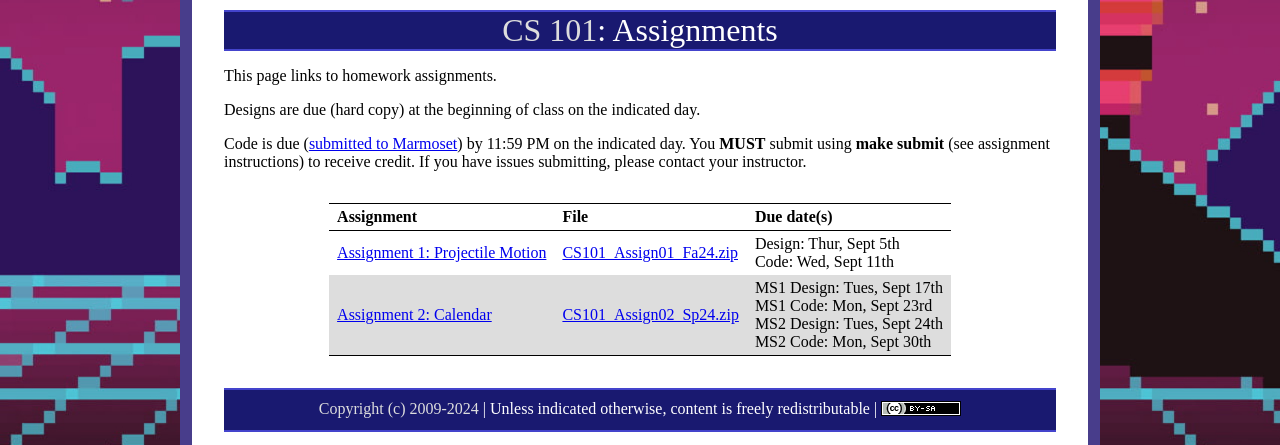
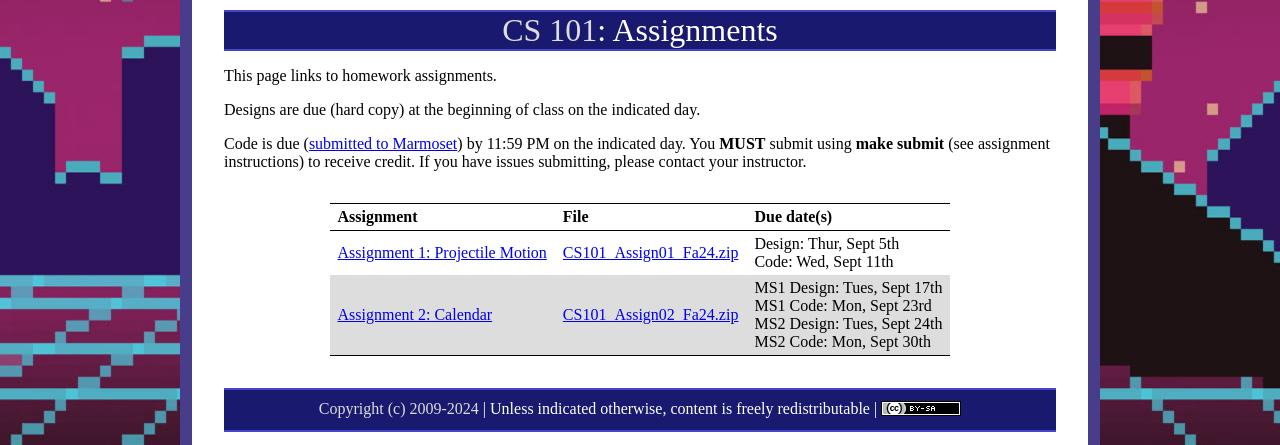
Before and after one commit to ycpcs/cs101-fall2024, a Jekyll site: the page built from assign/index.md, in a window 1280 px wide. Shown: the top 445 px of the page. Built offline with Jekyll 4.4.1, drawn with Linux system fonts in a browser that asks for light colours.

Commit message:
update index
update index

```diff
--- a/assign/index.md
+++ b/assign/index.md
@@ -12,7 +12,7 @@ Code is due (<a href="../submitting.html">submitted to Marmoset</a>) by 11:59 PM
 Assignment | File | Due date(s)
 ---------- | ---- | -----------
 [Assignment 1: Projectile Motion](assign01.html) | [CS101\_Assign01\_Fa24.zip](CS101_Assign01_Fa24.zip) | Design: Thur, Sept 5th<br>Code: Wed, Sept 11th
-[Assignment 2: Calendar](assign02.html) | [CS101\_Assign02\_Sp24.zip](CS101_Assign02_Sp24.zip) | MS1 Design: Tues, Sept 17th<br>MS1 Code: Mon, Sept 23rd<br>MS2 Design: Tues, Sept 24th<br>MS2 Code: Mon, Sept 30th
+[Assignment 2: Calendar](assign02.html) | [CS101\_Assign02\_Fa24.zip](CS101_Assign02_Fa24.zip) | MS1 Design: Tues, Sept 17th<br>MS1 Code: Mon, Sept 23rd<br>MS2 Design: Tues, Sept 24th<br>MS2 Code: Mon, Sept 30th
 
 <!--
 [Assignment 3: Dominoes](assign03.html) | [CS101\_Assign03\_Sp24.zip](CS101_Assign03_Sp24.zip) | MS1 Code: Mon, Mar 11th<br>MS2 Design: Thur, Mar 14th<br>MS2 Code: Wed, Mar 20th
```
